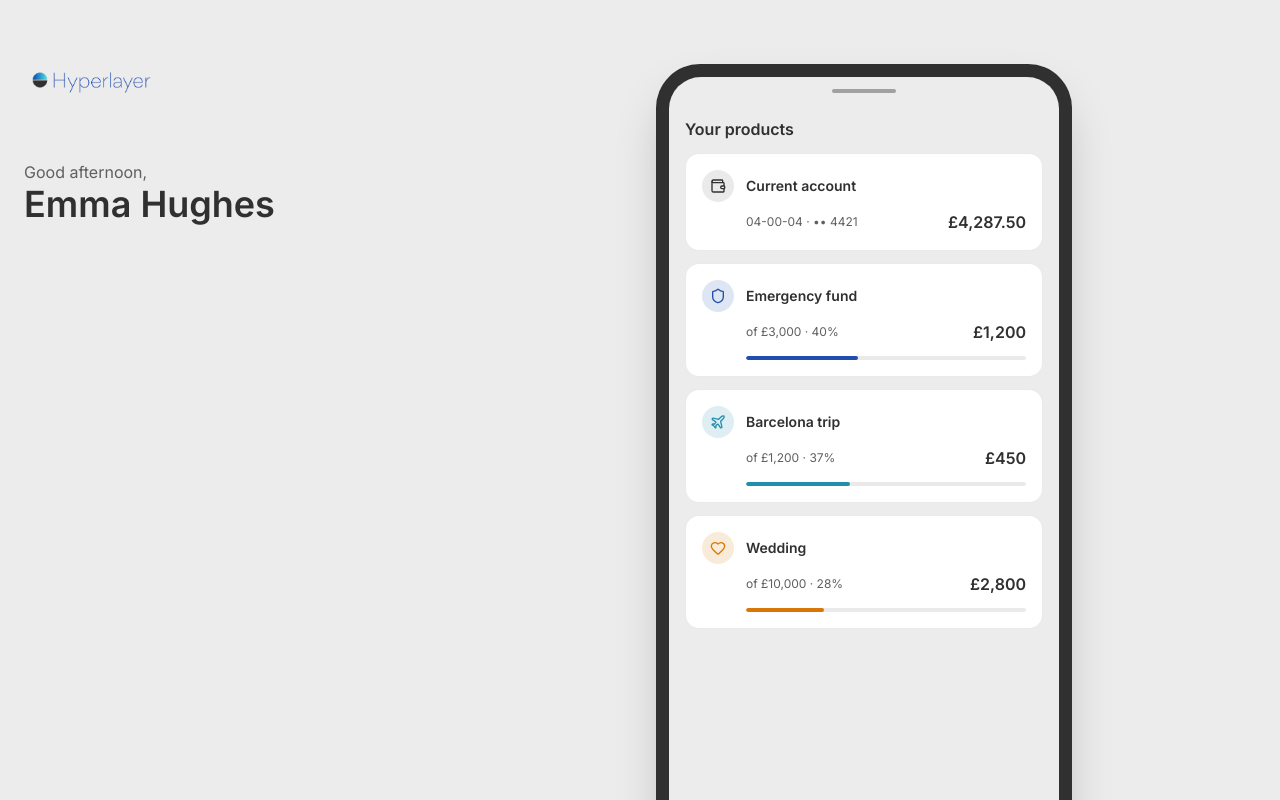
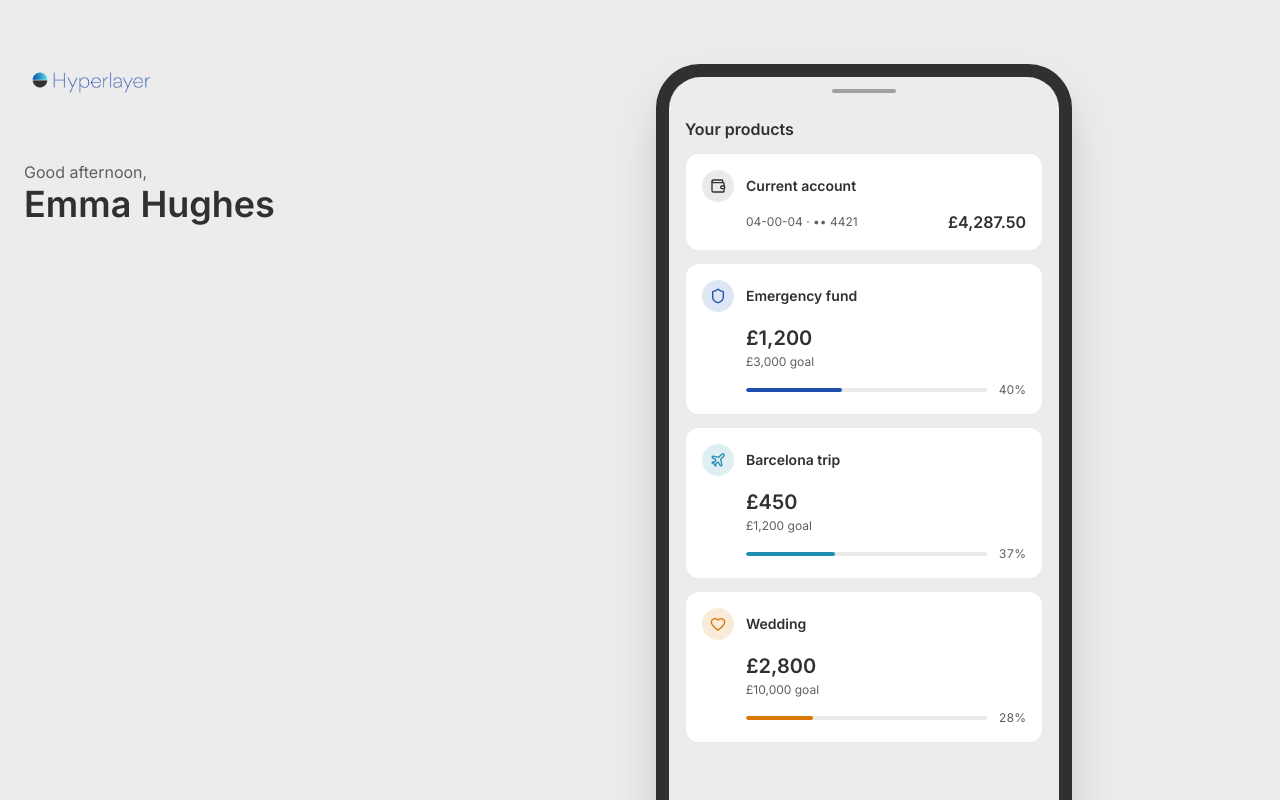
Before and after one commit to mutusrinivasan/hyperlayer-demos, a React (Vite) app: page /products in a window 1280 px wide. Shown: the top 800 px of the page. Built offline with nearby package versions, Linux system fonts and the light colour scheme.

Commit message:
Extract TileShell; SavingsTile rebuilt with stacked Monzo-style layout

```diff
--- a/src/components/ProductTile.tsx
+++ b/src/components/ProductTile.tsx
@@ -1,4 +1,6 @@
 import type { ReactNode } from 'react';
+import TileIndent from '@/components/TileIndent';
+import TileShell from '@/components/TileShell';
 import { accentMap, type Accent } from '@/lib/accents';
 
 interface ProductTileProps {
@@ -22,7 +24,7 @@ export default function ProductTile({
   const hasMetaRow = subtitle !== undefined || rightValue !== undefined;
 
   return (
-    <div className="rounded-xl border border-hyperlayer-grey/10 bg-white p-4">
+    <TileShell>
       <div className="flex items-center gap-3">
         <div
           className={`flex h-8 w-8 shrink-0 items-center justify-center rounded-full ${bg} ${text}`}
@@ -33,21 +35,21 @@ export default function ProductTile({
       </div>
 
       {hasMetaRow && (
-        // pl-11 = p-4 outer + icon w-8 + gap-3 = 44px — indents text column under the title.
-        // If icon size or top-row gap changes, update this too.
-        <div className="mt-2 flex items-center justify-between gap-3 pl-11">
-          <div className="min-w-0 flex-1 text-xs">{subtitle}</div>
-          {rightValue !== undefined && <div className="shrink-0">{rightValue}</div>}
-        </div>
+        <TileIndent className="mt-2">
+          <div className="flex items-center justify-between gap-3">
+            <div className="min-w-0 flex-1 text-xs">{subtitle}</div>
+            {rightValue !== undefined && <div className="shrink-0">{rightValue}</div>}
+          </div>
+        </TileIndent>
       )}
 
       {progress !== undefined && (
-        <div className="mt-3 pl-11">
+        <TileIndent className="mt-3">
           <div className="h-1 overflow-hidden rounded-full bg-hyperlayer-grey/10">
             <div className={`h-full rounded-full ${fill}`} style={{ width: `${progress}%` }} />
           </div>
-        </div>
+        </TileIndent>
       )}
-    </div>
+    </TileShell>
   );
 }
--- a/src/components/SavingsTile.tsx
+++ b/src/components/SavingsTile.tsx
@@ -1,5 +1,6 @@
-import ProductTile from '@/components/ProductTile';
-import { iconMap } from '@/lib/accents';
+import TileIndent from '@/components/TileIndent';
+import TileShell from '@/components/TileShell';
+import { accentMap, iconMap } from '@/lib/accents';
 import { formatCurrencyCompact } from '@/lib/format';
 import type { Jar } from '@/types/scenario';
 
@@ -8,25 +9,38 @@ interface SavingsTileProps {
 }
 
 export default function SavingsTile({ jar }: SavingsTileProps) {
+  const { bg, text, fill } = accentMap[jar.accent];
   const Icon = iconMap[jar.icon];
   const pct = Math.floor((jar.balance.amount / jar.targetBalance.amount) * 100);
 
   return (
-    <ProductTile
-      icon={<Icon className="h-4 w-4" />}
-      accent={jar.accent}
-      title={jar.name}
-      subtitle={
-        <span className="text-hyperlayer-text-secondary">
-          of {formatCurrencyCompact(jar.targetBalance, 'en-GB')} · {pct}%
-        </span>
-      }
-      rightValue={
-        <span className="text-base font-semibold text-hyperlayer-grey">
+    <TileShell>
+      <div className="flex items-center gap-3">
+        <div
+          className={`flex h-8 w-8 shrink-0 items-center justify-center rounded-full ${bg} ${text}`}
+        >
+          <Icon className="h-4 w-4" />
+        </div>
+        <p className="min-w-0 truncate text-sm font-semibold text-hyperlayer-grey">{jar.name}</p>
+      </div>
+
+      <TileIndent className="mt-3">
+        <p className="text-xl font-semibold text-hyperlayer-grey">
           {formatCurrencyCompact(jar.balance, 'en-GB')}
-        </span>
-      }
-      progress={pct}
-    />
+        </p>
+        <p className="mt-0.5 text-xs text-hyperlayer-text-secondary">
+          {formatCurrencyCompact(jar.targetBalance, 'en-GB')} goal
+        </p>
+      </TileIndent>
+
+      <TileIndent className="mt-3">
+        <div className="flex items-center gap-3">
+          <div className="h-1 flex-1 overflow-hidden rounded-full bg-hyperlayer-grey/10">
+            <div className={`h-full rounded-full ${fill}`} style={{ width: `${pct}%` }} />
+          </div>
+          <span className="text-xs tabular-nums text-hyperlayer-text-secondary">{pct}%</span>
+        </div>
+      </TileIndent>
+    </TileShell>
   );
 }
--- /dev/null
+++ b/src/components/TileIndent.tsx
@@ -0,0 +1,14 @@
+import type { ReactNode } from 'react';
+import { cn } from '@/lib/utils';
+
+interface TileIndentProps {
+  children: ReactNode;
+  className?: string;
+}
+
+// Indents content to align under the tile title (past the icon column).
+// Contract: matches TileShell p-4 + icon row w-8 + gap-3 = 44px.
+// If icon size or top-row gap changes, update this constant here.
+export default function TileIndent({ children, className }: TileIndentProps) {
+  return <div className={cn('pl-11', className)}>{children}</div>;
+}
--- /dev/null
+++ b/src/components/TileShell.tsx
@@ -0,0 +1,11 @@
+import type { ReactNode } from 'react';
+
+interface TileShellProps {
+  children: ReactNode;
+}
+
+export default function TileShell({ children }: TileShellProps) {
+  return (
+    <div className="rounded-xl border border-hyperlayer-grey/10 bg-white p-4">{children}</div>
+  );
+}
```
